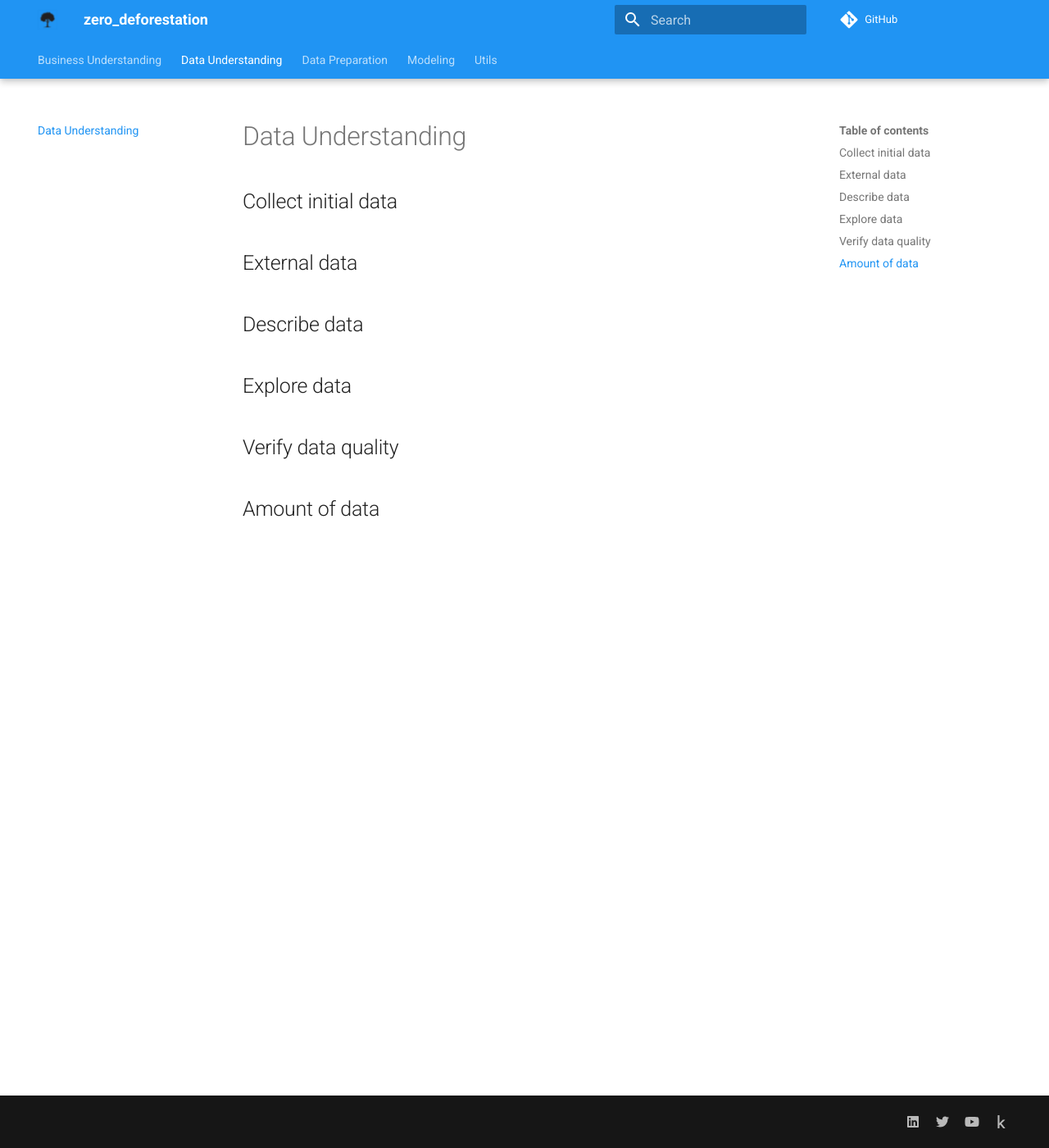
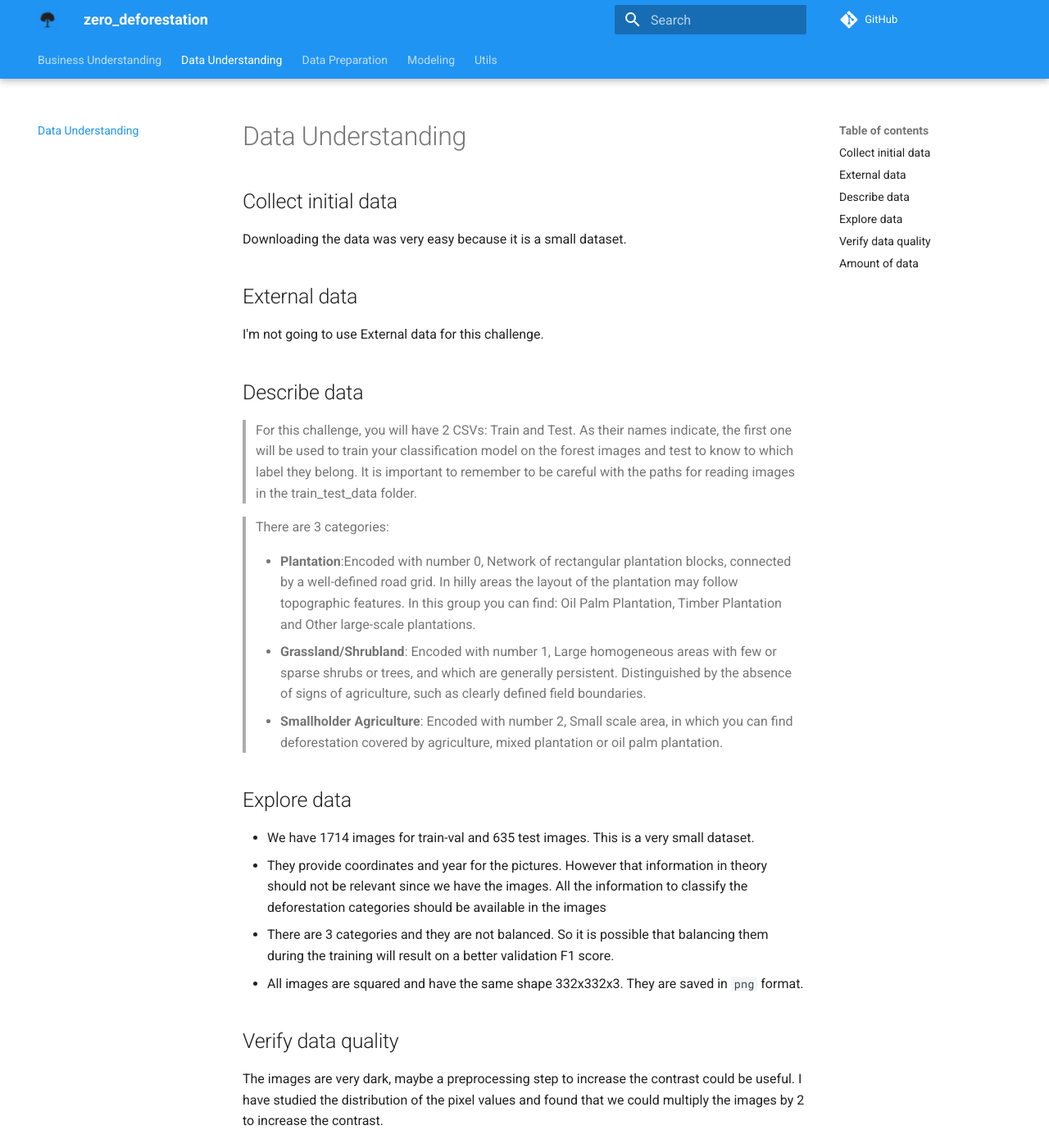
Before and after one commit to ironbar/schneider_zero_deforestation, an MkDocs documentation site: the page built from docs/02_Data_Understanding.md, in a window 1280 px wide and 1400 px high. Shown: the whole window at 82% size. Built offline with MkDocs 1.6.1 and Material for MkDocs 9.7.7, drawn with Linux system fonts in a browser that asks for light colours; comment, search, counter and statistics services are not loaded; some of the changed text lies outside the part shown.

Commit message:
data exploration

```diff
--- a/docs/02_Data_Understanding.md
+++ b/docs/02_Data_Understanding.md
@@ -18,10 +18,14 @@
 
 --->
 
+Downloading the data was very easy because it is a small dataset.
+
 ## External data
 
 <!--- It is allowed in this challenge? If so write it here ideas of how to find
 it and if people have already posted it on the forum describe it. --->
+
+I'm not going to use External data for this challenge.
 
 ## Describe data
 
@@ -29,6 +33,16 @@
 the quantity of data (for example, the number of records and fields in each table),
 the identities of the fields, and any other surface features which have been
 discovered. Evaluate whether the data acquired satisfies the relevant requirements. --->
+
+> For this challenge, you will have 2 CSVs: Train and Test. As their names indicate, the first one will be used to train your classification model on the forest images and test to know to which label they belong. It is important to remember to be careful with the paths for reading images in the train_test_data folder.
+
+<!---  --->
+
+> There are 3 categories:
+>
+> - **Plantation**:Encoded with number 0, Network of rectangular plantation blocks, connected by a well-defined road grid. In hilly areas the layout of the plantation may follow topographic features. In this group you can find: Oil Palm Plantation, Timber Plantation and Other large-scale plantations.
+> - **Grassland/Shrubland**: Encoded with number 1, Large homogeneous areas with few or sparse shrubs or trees, and which are generally persistent. Distinguished by the absence of signs of agriculture, such as clearly defined field boundaries.
+> - **Smallholder Agriculture**: Encoded with number 2, Small scale area, in which you can find deforestation covered by agriculture, mixed plantation or oil palm plantation.
 
 ## Explore data
 
@@ -45,6 +59,11 @@
 * Intuitions about the data
 --->
 
+- We have 1714 images for train-val and 635 test images. This is a very small dataset.
+- They provide coordinates and year for the pictures. However that information in theory should not be relevant since we have the images. All the information to classify the deforestation categories should be available in the images
+- There are 3 categories and they are not balanced. So it is possible that balancing them during the training will result on a better validation F1 score.
+- All images are squared and have the same shape 332x332x3. They are saved in `png` format.
+
 ## Verify data quality
 
 <!---Examine the quality of the data, addressing questions such as: Is the data
@@ -52,9 +71,23 @@
 errors and, if there are errors, how common are they? Are there missing values in
 the data? If so, how are they represented, where do they occur, and how common are they? --->
 
+The images are very dark, maybe a preprocessing step to increase the contrast could be useful.
+I have studied the distribution of the pixel values and found that we could multiply the images by 2 to increase the contrast.
+
+The following plot shows a few original images.
+
+![images_before_improving_contrast](res/images_before_improving_contrast.png)
+
+Now the same images after increasing the contrast with a factor of 2 are shown.
+
+![images_after_improving_contrast](res/images_after_improving_contrast.png)
+
 ## Amount of data
 
 <!---
 How big is the train dataset? How compared to the test set?
 Is enough for DL?
 --->
+
+The dataset is very tiny for the Deep Learning standards. The best option is to fine-tune a model
+that was pretrained on a bigger dataset.
```
Also changed, not shown: docs/res/images_after_improving_contrast.png (added), docs/res/images_before_improving_contrast.png (added), 2 other files.
